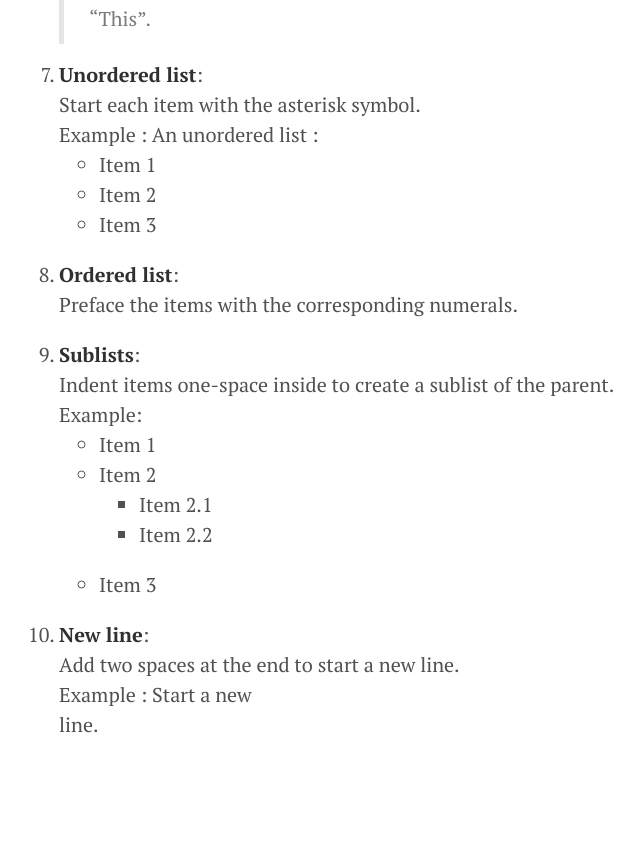
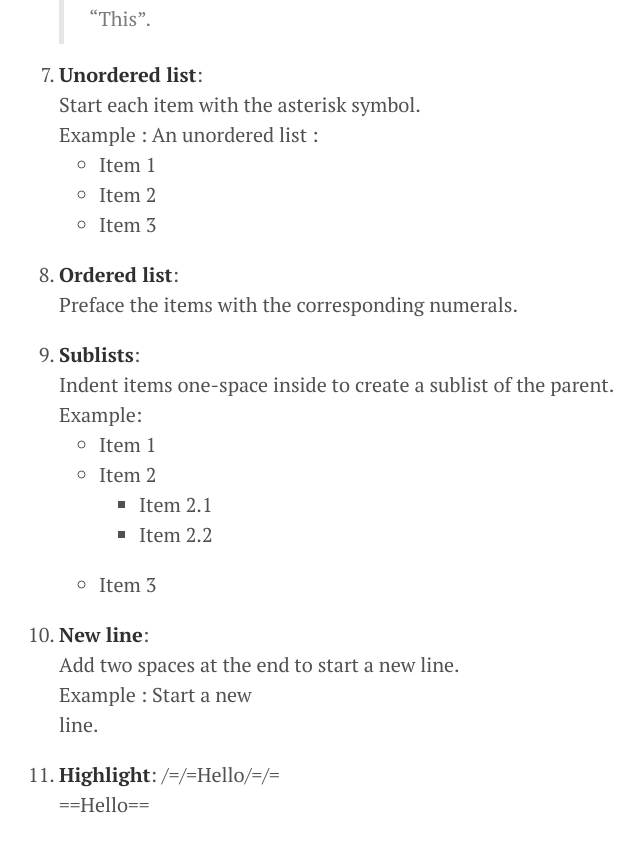
Before and after one commit to svaderia/GujjuCoders, a Jekyll site: the page built from _posts/2017-03-26-Intro-to-Markdown.md, in a window 1280 px wide and 900 px high, scrolled down 1914 px. Shown: the top 852 px of the window, without its empty margins (81-725 px from the left). Built offline with Jekyll 4.4.1, drawn with Linux system fonts in a browser that asks for light colours; before the commit the page ends 2734 px from its top, so only the background shows below that.

Commit message:
Just Trying something.
Hoping that it works.

```diff
--- a/_posts/2017-03-26-Intro-to-Markdown.md
+++ b/_posts/2017-03-26-Intro-to-Markdown.md
@@ -60,3 +60,7 @@ Example:
 Add two spaces at the end to start a new line.
 Example : Start a new
 line.
+
+11. **Highlight**:
+/=/=Hello/=/=
+==Hello==
```
